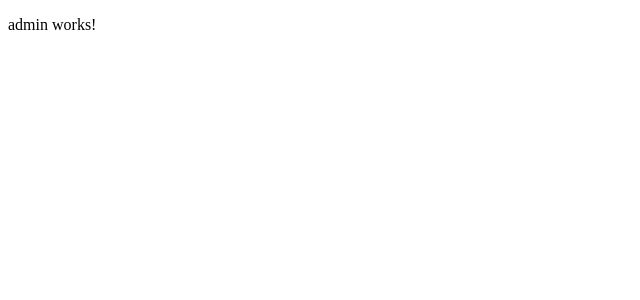
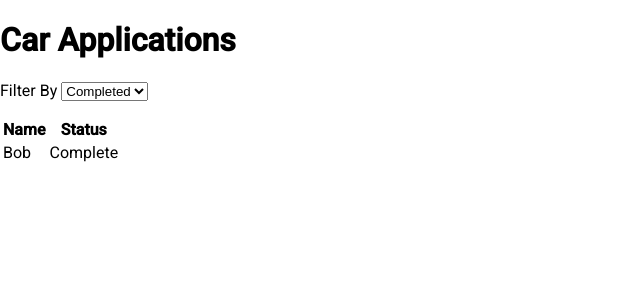
Before and after one commit to aaroncheungcompsci/SeniorProject, an Angular app in the folder karmecca-crm2/: page /admin in a window 1280 px wide. Shown: the top 300 px of the page, without its empty margins (0-640 px from the left). Built offline with nearby package versions, Linux system fonts and the light colour scheme.

Commit message:
Parker Martinez; Added a Filter button with a drop down display of different filter options for Administrators to sort through applications. (#4): #20, #21, #24

```diff
--- a/karmecca-crm2/angular.json
+++ b/karmecca-crm2/angular.json
@@ -24,6 +24,7 @@
               "src/assets"
             ],
             "styles": [
+              "./node_modules/@angular/material/prebuilt-themes/pink-bluegrey.css",
               "src/styles.css"
             ],
             "scripts": []
@@ -89,6 +90,7 @@
               "src/assets"
             ],
             "styles": [
+              "./node_modules/@angular/material/prebuilt-themes/pink-bluegrey.css",
               "src/styles.css"
             ],
             "scripts": []
@@ -120,6 +122,7 @@
           }
         }
       }
-    }},
+    }
+  },
   "defaultProject": "karmecca-crm2"
 }
--- a/karmecca-crm2/package.json
+++ b/karmecca-crm2/package.json
@@ -12,13 +12,16 @@
   "private": true,
   "dependencies": {
     "@angular/animations": "~8.2.9",
+    "@angular/cdk": "~8.2.3",
     "@angular/common": "~8.2.9",
     "@angular/compiler": "~8.2.9",
     "@angular/core": "~8.2.9",
     "@angular/forms": "~8.2.9",
+    "@angular/material": "^8.2.3",
     "@angular/platform-browser": "~8.2.9",
     "@angular/platform-browser-dynamic": "~8.2.9",
     "@angular/router": "~8.2.9",
+    "hammerjs": "^2.0.8",
     "rxjs": "~6.4.0",
     "tslib": "^1.10.0",
     "zone.js": "~0.9.1"
--- a/karmecca-crm2/src/app/admin/admin.component.html
+++ b/karmecca-crm2/src/app/admin/admin.component.html
@@ -1 +1,34 @@
-<p>admin works!</p>
+<!DOCTYPE HTML>
+<html lang = "en">
+  <head>
+    <title>formDemo.html</title>
+    <meta charset = "UTF-8" />
+  </head>
+  <body>
+
+
+          <h1>Car Applications</h1>
+          <p>
+             <label>Filter By </label>
+             <select id = "myList">
+               <option value = "1">Completed</option>
+               <option value = "2">Approved</option>
+               <option value = "3">Denied</option>
+               <option value = "4">Paid</option>
+             </select>
+          </p>
+
+
+    <table>
+        <tr>
+            <th>Name</th>
+            <th>Status</th>
+        </tr>
+        <tr>
+             <td>Bob</td>
+              <td>Complete</td>
+        </tr>
+    </table>
+
+  </body>
+</html>
--- a/karmecca-crm2/src/app/app.module.ts
+++ b/karmecca-crm2/src/app/app.module.ts
@@ -7,6 +7,7 @@ import { LoginComponent } from './login/login.component';
 import { AdminComponent } from './admin/admin.component';
 import { HomeComponent } from './home/home.component';
 import { RouterModule } from '@angular/router';
+import { BrowserAnimationsModule } from '@angular/platform-browser/animations';
 
 @NgModule({
   declarations: [
@@ -31,7 +32,8 @@ import { RouterModule } from '@angular/router';
         path: '',
         component: HomeComponent
       }
-    ])
+    ]),
+    BrowserAnimationsModule
   ],
   providers: [],
   bootstrap: [AppComponent]
--- a/karmecca-crm2/src/index.html
+++ b/karmecca-crm2/src/index.html
@@ -6,6 +6,8 @@
   <base href="/">
   <meta name="viewport" content="width=device-width, initial-scale=1">
   <link rel="icon" type="image/x-icon" href="favicon.ico">
+  <link href="https://fonts.googleapis.com/css?family=Roboto:300,400,500&display=swap" rel="stylesheet">
+  <link href="https://fonts.googleapis.com/icon?family=Material+Icons" rel="stylesheet">
 </head>
 <body>
   <app-root></app-root>
--- a/karmecca-crm2/src/main.ts
+++ b/karmecca-crm2/src/main.ts
@@ -1,3 +1,4 @@
+import 'hammerjs';
 import { enableProdMode } from '@angular/core';
 import { platformBrowserDynamic } from '@angular/platform-browser-dynamic';
 
--- a/karmecca-crm2/src/styles.css
+++ b/karmecca-crm2/src/styles.css
@@ -1 +1,4 @@
 /* You can add global styles to this file, and also import other style files */
+
+html, body { height: 100%; }
+body { margin: 0; font-family: Roboto, "Helvetica Neue", sans-serif; }
```
Also changed, not shown: 1 other file (tests, documents, lock files or other folders).
